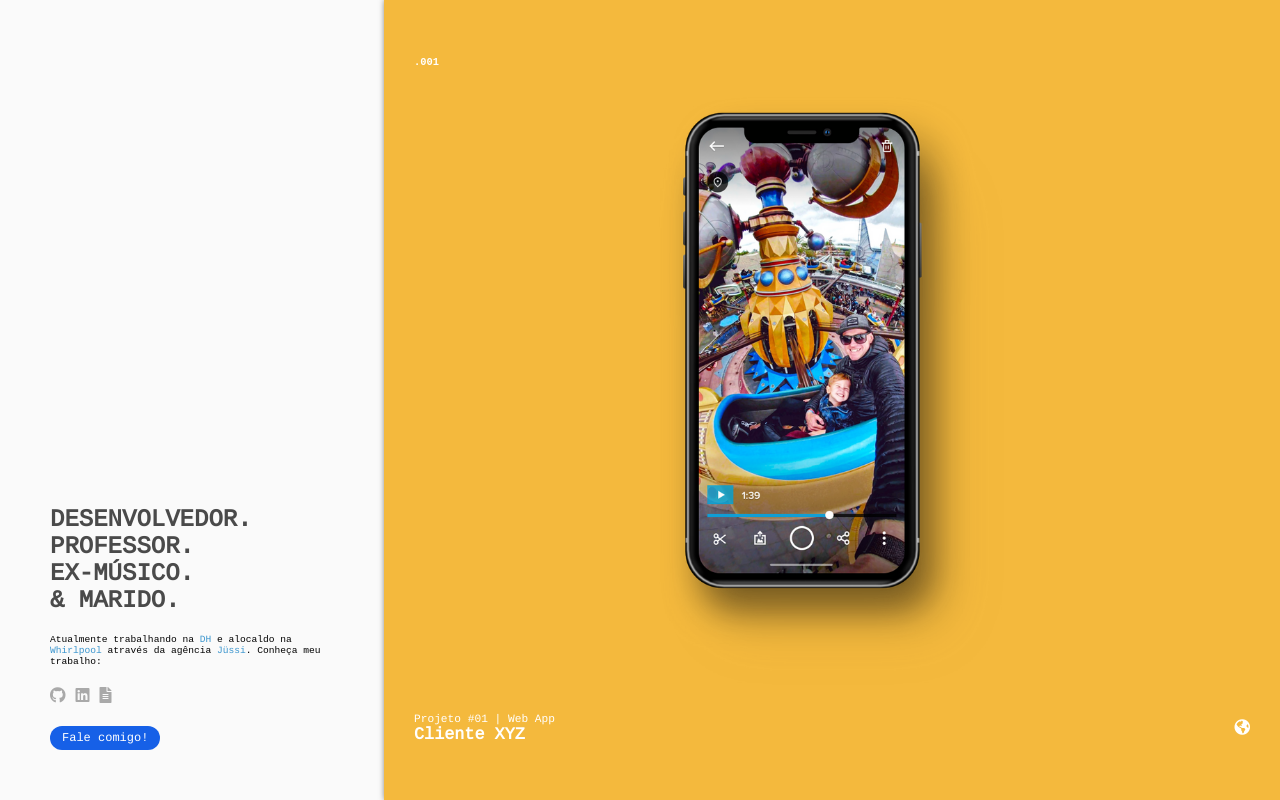
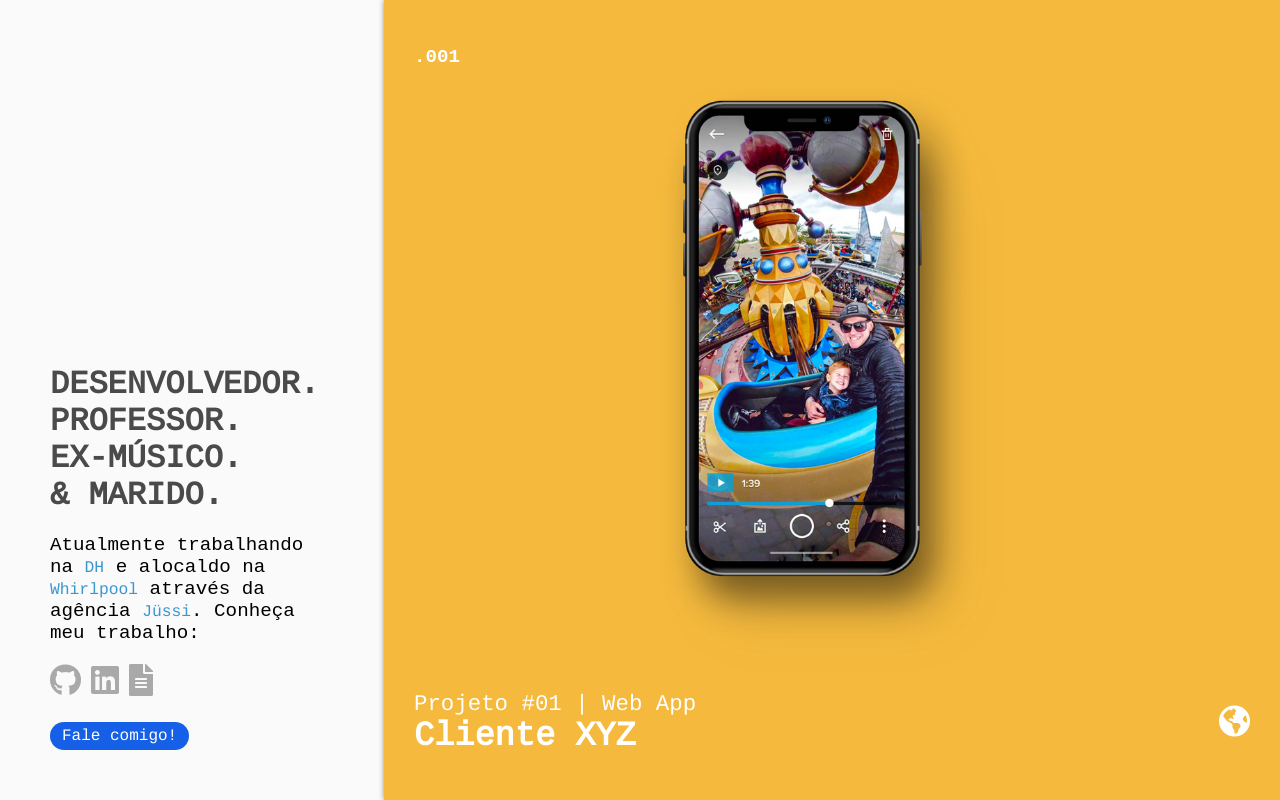
Before and after one commit to Marcelo-Diament/portfolio-ideas, a plain HTML site: page index.html in a window 1280 px wide. Drawn offline with Linux system fonts and the light colour scheme.

Commit message:
bugfix: ajustando tamanho de fonte inicial pois havia sido programado com zoom no browser kkkk

```diff
--- a/assets/css/style.css
+++ b/assets/css/style.css
@@ -4,6 +4,7 @@
     box-sizing: border-box;
     scroll-behavior: smooth;
     font-family: 'Cousine', monospace;
+    font-size: 32px;
 }
 
 ul {
@@ -15,6 +16,7 @@ a:visited,
 a:active {
     text-decoration: none;
     color: rgb(60, 150, 206);
+    font-size: 0.85em;
 }
 
 a:hover {
@@ -89,7 +91,7 @@ a[title="Manda uma mensagem pra mim!"] {
     font-weight: lighter;
     padding: 5px 12px;
     border-radius: 15px;
-    font-size: 0.75em;
+    font-size: 0.5em;
 }
 
 a[title="Manda uma mensagem pra mim!"]:hover {
@@ -129,7 +131,7 @@ main article {
 
 main article h3 {
     font-family: monospace;
-    font-size: 0.8em;
+    font-size: 0.6em;
 }
 
 main article img {
```
